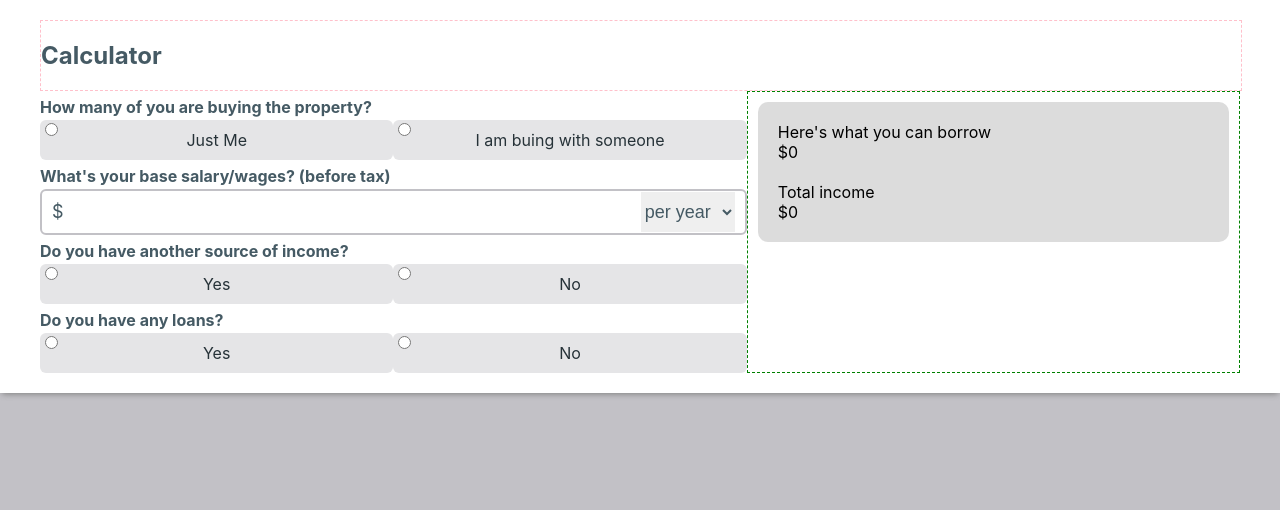
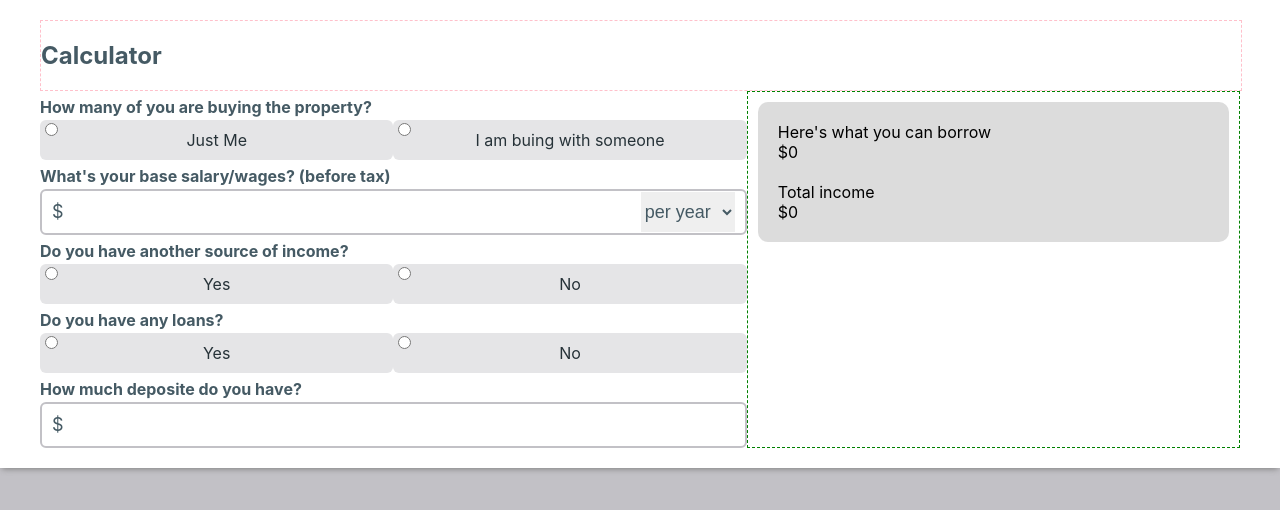
Before and after one commit to jyyblue1987/calc-tell, a React (Create React App) app: page / in a window 1280 px wide. Shown: the top 510 px of the page. Built offline with nearby package versions, Linux system fonts and the light colour scheme; the HTML template or start-up script is replaced by a standard one.

Commit message:
[add] add deposit

```diff
--- /dev/null
+++ b/src/components/InputField/DepositField.tsx
@@ -0,0 +1,50 @@
+import { FC } from "react";
+import styled from "styled-components";
+import { COLORS, DEFAULTS } from "../../consts/styles";
+
+export interface DepositFieldProps {
+  onChange: (val: string) => void;
+}
+
+const DepositField: FC<DepositFieldProps> = ({onChange}) => {
+  return (
+    <Container>
+      <label>$</label>
+      <Input onChange={(e) => onChange(e.target.value)} />
+    </Container>
+  );
+};
+
+export default DepositField;
+
+const Container = styled.span`
+  width: 100%;
+  display: flex;
+  align-items: center;
+  position: relative;
+
+  label {
+    position: absolute;
+    z-index: 1;
+    left: 12px;
+    color: ${COLORS.textPrimary};
+    font-size: 18px;
+  }
+`;
+
+const Input = styled.input`
+  width: 100%;
+  height: ${DEFAULTS.btnHeight};
+  position: relative;
+  border-radius: ${DEFAULTS.btnRadius};
+  text-indent: 24px;
+  border-color: ${COLORS.bg};
+  outline: none;
+  border-style: solid;
+  border-width: 2px;
+  font-size: 18px;
+
+  :focus {
+    border-color: ${COLORS.textPrimary};
+  }
+`;
--- a/src/components/Output/Output.tsx
+++ b/src/components/Output/Output.tsx
@@ -5,11 +5,19 @@ import { RootState } from "../../store/store";
 export interface OutputProps {}
 
 const Output: React.FC<OutputProps> = () => {
-  const {borrow, income, loan} = useSelector((state: RootState) => state.counter);
+  const {borrow, income, loan, deposit} = useSelector((state: RootState) => state.counter);
 
   return <Container>
             <p>Here's what you can borrow</p>
             ${borrow}
+
+            {
+              deposit > 0 &&
+              <div>
+                <p style={{marginTop: 20}}>With your deposit of ${deposit} you could afford a property up to</p>
+                ${borrow + deposit}
+              </div>
+            }
 
             <p style={{marginTop: 20}}>Total income</p>
             ${income}
--- a/src/pages/Home.tsx
+++ b/src/pages/Home.tsx
@@ -9,11 +9,12 @@ import { useDispatch, useSelector } from "react-redux";
 import { increment,
           salaryChange, salary2Change, otherIncomeChange, salaryPeriodChange, salary2PeriodChange,
           otherIncomePeriodChange , addOther, deleteOther, deleteAllOther,
-          addLoan, loanChange, deleteLoan, deleteAllLoan
+          addLoan, loanChange, deleteLoan, deleteAllLoan, depositChange
           } from "../store/store";
 import { RootState } from "../store/store";
 import OtherField from "../components/InputField/OtherField";
 import LoanField from "../components/InputField/LoanField";
+import DepositField from "../components/InputField/DepositField";
 
 
 export interface HomeProps {}
@@ -125,7 +126,7 @@ const Home: FC<HomeProps> = () => {
             {
               loan_list.map((row, index) => (
                 <div key={index}>
-                  <Label text={'Other income #' + (index + 1) }/>
+                  <Label text={'Loan #' + (index + 1) }/>
                   <span>
                     <LoanField onChange={(value: string) => dispatch(loanChange({index, value: Number(value)})) }
                     onDelete={() => dispatch(deleteLoan(index))}
@@ -138,6 +139,12 @@ const Home: FC<HomeProps> = () => {
               loan_list.length > 0 &&
               <button style={{width: 200, marginTop: 5}} onClick={() => dispatch(addLoan())}>Add Loan</button>
             }
+
+            <Label text="How much deposite do you have?" />
+            <span>
+              <DepositField onChange={(val: string) => dispatch(depositChange(Number(val))) }
+                     />
+            </span>
           </FormContainer>
           <CalculationContainer>
             <Output />
--- a/src/store/store.ts
+++ b/src/store/store.ts
@@ -14,6 +14,7 @@ export interface CurrencyState {
   borrow: number;
   income: number;
   loan: 0;
+  deposit: number;
   salary1: number,
   salary1_period: number,
   salary2: number,
@@ -27,6 +28,7 @@ const initialState: CurrencyState = {
   borrow: 0,
   income: 0,
   loan: 0,
+  deposit: 0,
   salary1: 0,
   salary1_period: 1,
   salary2: 0,
@@ -126,6 +128,10 @@ export const counterSlice = createSlice({
 
       updateState(state);
     },
+    depositChange: (state: CurrencyState, action: PayloadAction<number>) => {
+      state.deposit = action.payload;
+      updateState(state);
+    },
   },
 });
 
@@ -133,7 +139,8 @@ export const {
   increment, decrement, incrementByAmount,
   salaryChange, salaryPeriodChange, salary2Change, salary2PeriodChange,
   otherIncomeChange, otherIncomePeriodChange, addOther, deleteOther, deleteAllOther,
-  loanChange, addLoan, deleteLoan, deleteAllLoan
+  loanChange, addLoan, deleteLoan, deleteAllLoan,
+  depositChange
 } = counterSlice.actions;
 
 export default counterSlice.reducer;
```
